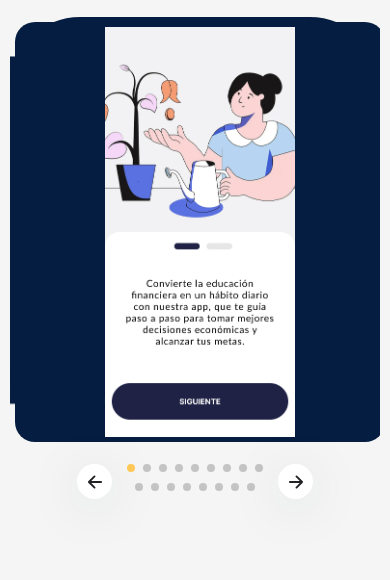
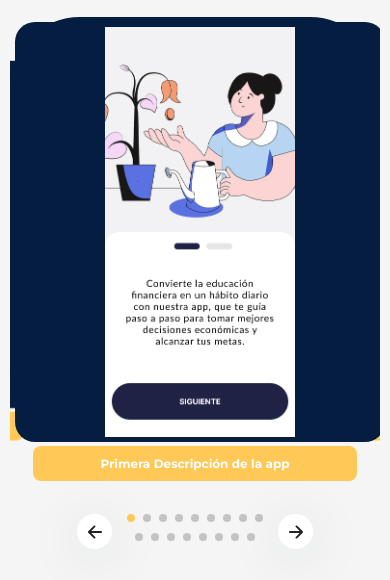
Before and after one commit to ChristopherElias/InnovaTech, a plain HTML site: page index.html in a window 390 px wide. Shown: the part 230-810 px from the top of the page. Drawn offline with nearby package versions, Linux system fonts and the light colour scheme.

Commit message:
Actualización de la página web

```diff
--- a/style.css
+++ b/style.css
@@ -100,7 +100,7 @@ body {
 
 @media (max-width:500px) {
   #tranding .tranding-slider {
-    height: 45rem;
+    height: 50rem;
   }
 }
 
@@ -124,6 +124,14 @@ body {
   width: 80%;
   font-size: 10px;
   margin-top: 2rem;
+}
+
+@media (max-width: 600px) {
+  .descripcion {
+      font-size: 12px;
+      width: 90%;
+      margin-top: 1rem;
+  }
 }
 
 @media (max-width:500px) {
```
